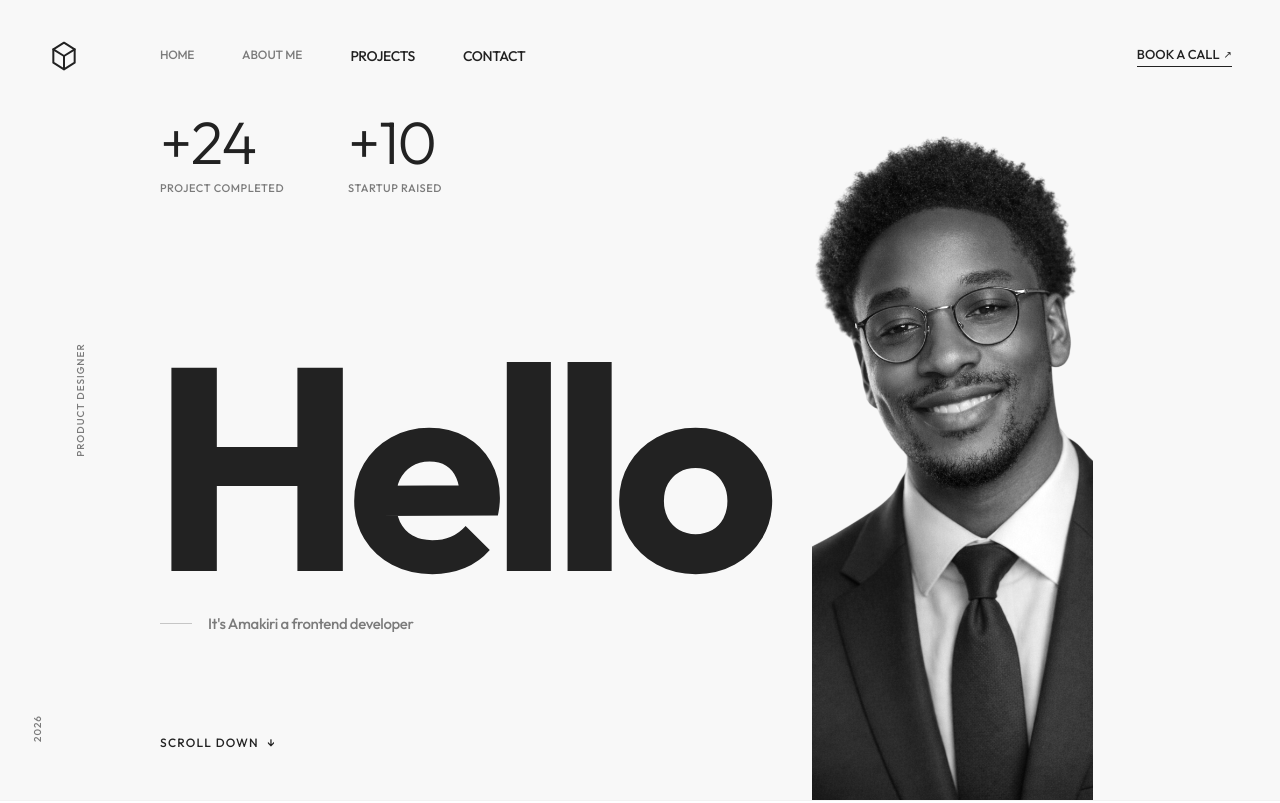
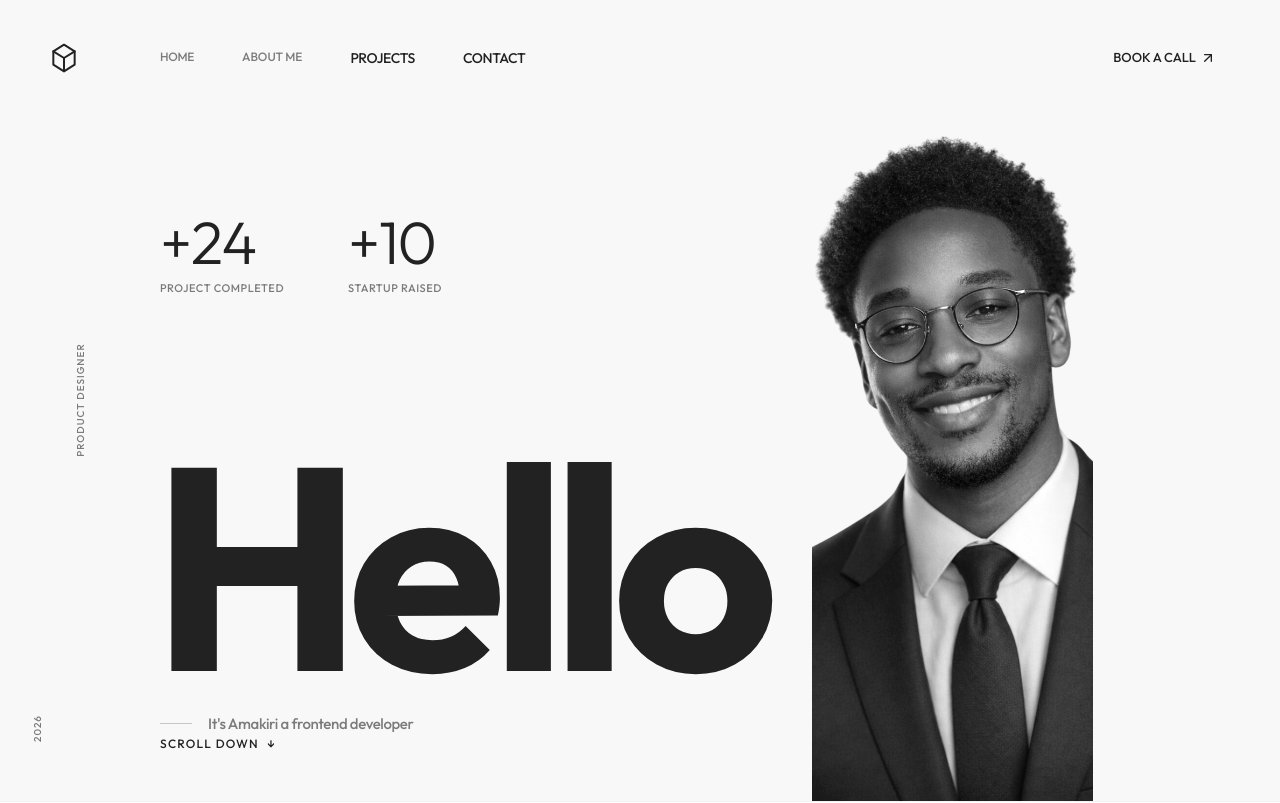
Before and after one commit to Amakiri201/portfolio-amadava, a React (Vite) app: page / in a window 1280 px wide. Shown: the top 803 px of the page. Built offline with nearby package versions, Linux system fonts and the light colour scheme.

Commit message:
refactor: standardize arrow icons with Lucide, refine component layouts and styles, and add a new development script.

```diff
--- a/package.json
+++ b/package.json
@@ -5,6 +5,7 @@
   "type": "module",
   "scripts": {
     "dev": "vite",
+    "dev:host": "vite --host",
     "build": "tsc -b && vite build",
     "lint": "eslint .",
     "preview": "vite preview"
--- a/src/components/Hero.tsx
+++ b/src/components/Hero.tsx
@@ -7,10 +7,10 @@ const Hero: React.FC = () => {
     return (
         <section id="hero" className="relative flex flex-col lg:flex-row lg:min-h-screen lg:pt-[7rem] overflow-hidden">
             {/* Content side */}
-            <div className="flex-1 px-6 lg:px-12 lg:pl-40 flex flex-col justify-center relative z-10 lg:py-0">
+            <div className="flex-1 px-6 lg:px-12 lg:pl-40 flex flex-col justify-center relative z-10 lg:py-0 lg:pt-[100px]">
                 {/* Stats */}
                 <ScrollReveal delay={0.2}>
-                    <div className="flex space-x-8 lg:space-x-16 mb-12 lg:mb-40">
+                    <div className="flex space-x-8 lg:space-x-16 mt-20 lg:mt-0 mb-12 lg:mb-40">
                         <div>
                             <div className="text-4xl lg:text-6xl font-light tracking-tight mb-2">+24</div>
                             <div className="text-[10px] lg:text-[11px] font-medium text-brand-secondary uppercase tracking-wider">Project completed</div>
--- a/src/components/Navbar.tsx
+++ b/src/components/Navbar.tsx
@@ -2,6 +2,7 @@ import React from 'react';
 import { useNavigate, useLocation } from 'react-router-dom';
 import { Button } from '@/components/ui/button';
 import { ROUTES } from '@/routes';
+import { ArrowUpRight } from 'lucide-react';
 
 const Navbar: React.FC = () => {
     const navigate = useNavigate();
@@ -89,13 +90,14 @@ const Navbar: React.FC = () => {
                 </div>
             </div>
             <div>
-                <button
+                <Button
+                    variant="link"
                     type="button"
                     onClick={() => navigate(ROUTES.CONTACT)}
-                    className={`text-[11px] lg:text-[13px] font-medium border-b border-brand-primary pb-0.5 hover:text-brand-secondary hover:border-brand-secondary transition-all flex items-center gap-1 uppercase ${location.pathname === ROUTES.CONTACT ? 'text-brand-primary font-bold border-brand-primary' : ''}`}
+                    className={`text-[11px] lg:text-[13px] font-medium hover:text-brand-secondary transition-all flex items-center gap-1 uppercase ${location.pathname === ROUTES.CONTACT ? 'text-brand-primary font-bold border-brand-primary' : ''}`}
                 >
-                    Book A Call <span className="text-[10px]">↗</span>
-                </button>
+                    Book A Call <span className="text-[10px]"><ArrowUpRight /></span>
+                </Button>
             </div>
         </nav>
     );
--- a/src/components/Portfolio.tsx
+++ b/src/components/Portfolio.tsx
@@ -4,6 +4,7 @@ import { projects } from '../data/projects';
 import PulsingDot from './ui/PulsingDot';
 import { motion } from 'framer-motion';
 import { ROUTES } from '@/routes';
+import { ArrowUpRight } from 'lucide-react';
 
 const Portfolio: React.FC = () => {
     const navigate = useNavigate();
@@ -54,9 +55,7 @@ const Portfolio: React.FC = () => {
                                 {/* Overlay with Arrow Icon */}
                                 <div className="absolute inset-0 flex items-center justify-center bg-black/5 opacity-0 group-hover:opacity-100 transition-opacity duration-500">
                                     <div className="w-14 h-14 lg:w-16 lg:h-16 bg-[#222222] text-white rounded-full flex items-center justify-center transform scale-75 group-hover:scale-100 transition-transform duration-500 shadow-xl">
-                                        <svg viewBox="0 0 24 24" className="w-6 h-6 fill-none stroke-current stroke-2">
-                                            <path d="M7 17L17 7M17 7H7M17 7V17" strokeLinecap="round" strokeLinejoin="round" />
-                                        </svg>
+                                        <ArrowUpRight />
                                     </div>
                                 </div>
 
--- a/src/components/uses.tsx
+++ b/src/components/uses.tsx
@@ -114,7 +114,7 @@ const Uses: React.FC = () => {
                     </section>
 
                     <footer className="w-full flex justify-center pb-20">
-                        <div className="text-[10px] uppercase tracking-[0.2em] opacity-30 text-[--text-primary]">
+                        <div className="text-[10px] uppercase tracking-[0.2em] text-[--text-primary]">
                             © 2026 Amakiri David Lucky
                         </div>
                     </footer>
--- a/src/pages/ProjectDetail.tsx
+++ b/src/pages/ProjectDetail.tsx
@@ -34,6 +34,18 @@ const ProjectDetail: React.FC = () => {
                 </div>
                 <div className="absolute inset-0 bg-gradient-to-b from-transparent to-black/60" />
 
+                {/* BACK BUTTON FOR MOBILE AND DESKTOP */}
+                <div className="">
+                    <Button
+                        onClick={() => navigate(ROUTES.PROJECTS)}
+                        variant="ghost"
+                        size="icon"
+                        className="absolute top-[100px] left-[20px] lg:left-[150px] z-10 w-14 h-14 rounded-full bg-white text-black font-bold uppercase tracking-widest text-xs md:text-sm hover:bg-brand-primary hover:text-white transition-all flex items-center justify-center gap-2 md:gap-3 whitespace-nowrap"
+                    >
+                        <MoveLeft size={24} />
+                    </Button>
+
+                    <div className="hidden lg:block">
                         <Button
                             onClick={() => navigate(ROUTES.PROJECTS)}
                             variant="ghost"
@@ -42,6 +54,8 @@ const ProjectDetail: React.FC = () => {
                         >
                             <MoveLeft size={24} />
                         </Button>
+                    </div>
+                </div>
 
                 <div className="absolute bottom-0 left-0 w-full p-6 md:p-10 lg:p-16 lg:px-[120px] z-10">
                     <div className="flex flex-col lg:flex-row justify-between items-start lg:items-end gap-6 lg:gap-8">
--- a/src/pages/Projects.tsx
+++ b/src/pages/Projects.tsx
@@ -3,6 +3,7 @@ import { useNavigate } from 'react-router-dom';
 import { Button } from '@/components/ui/button';
 import { projects } from '../data/projects';
 import { ROUTES } from '@/routes';
+import { ArrowUpRight } from 'lucide-react';
 
 const Projects: React.FC = () => {
     const navigate = useNavigate();
@@ -50,7 +51,7 @@ const Projects: React.FC = () => {
                                             className="inline-flex items-center gap-4 px-8 py-4 bg-brand-primary text-white font-bold uppercase tracking-widest text-[12px] hover:bg-white hover:text-black transition-all group h-auto rounded-none"
                                         >
                                             View Project
-                                            <span className="text-lg transform transition-transform group-hover:translate-x-2">↗</span>
+                                            <span className="text-lg transform transition-transform group-hover:translate-x-2"><ArrowUpRight /></span>
                                         </Button>
                                     </div>
                                 </div>
```
Lines whose indentation alone changed are shown as unchanged.
